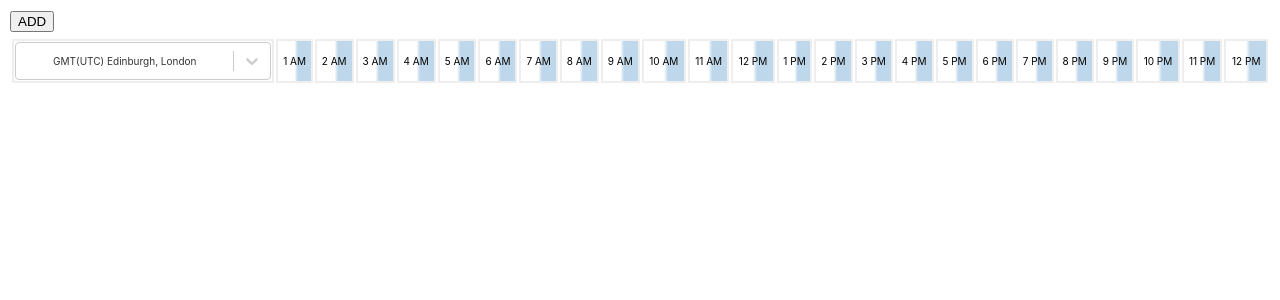
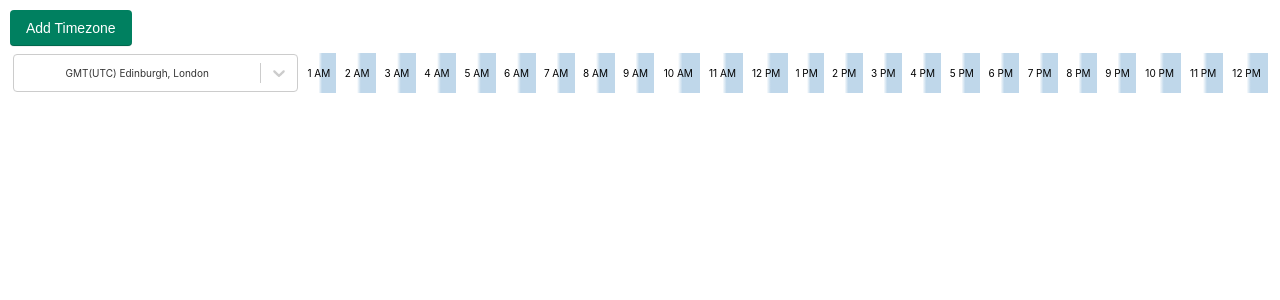
Before and after one commit to jayakrishnancn/timezones, a React (Create React App) app: page / in a window 1280 px wide. Shown: the top 300 px of the page. Built offline with nearby package versions, Linux system fonts and the light colour scheme.

Commit message:
added tests and button

```diff
--- a/src/App.css
+++ b/src/App.css
@@ -9,12 +9,8 @@
 }
 
 .table tr td {
-  border: 2px solid #eee;
   transition: 0.2s;
   cursor: pointer;
-}
-.table tr td:hover {
-  border: 2px solid #36f;
 }
 
 .timeinput {
--- a/src/App.tsx
+++ b/src/App.tsx
@@ -1,6 +1,7 @@
 import { useCallback, useEffect, useState } from "react";
 import Select from "react-select";
 import "./App.css";
+import Button from "./components/button";
 import { timeZones } from "./utils/timezones";
 
 function App() {
@@ -31,11 +32,11 @@ function App() {
   const LONDON_TZ_ID = 37;
   return (
     <div className="App">
-      <button
+      <Button
         onClick={() => setSetStartTimes((prev) => [...prev, LONDON_TZ_ID])}
       >
-        ADD
-      </button>
+        Add Timezone
+      </Button>
 
       <table className="table">
         <tbody>
--- /dev/null
+++ b/src/components/button/index.tsx
@@ -0,0 +1,18 @@
+import { ReactNode } from "react";
+import "./style.css";
+
+interface ButtonProps {
+  children: ReactNode;
+  onClick: () => void;
+}
+
+const Button = (props: ButtonProps) => {
+  const { children, onClick } = props;
+  return (
+    <button className="btn" onClick={onClick}>
+      {children}
+    </button>
+  );
+};
+
+export default Button;
--- /dev/null
+++ b/src/components/button/style.css
@@ -0,0 +1,20 @@
+.btn {
+  display: inline-block;
+  outline: 0;
+  cursor: pointer;
+  text-align: center;
+  border: 0;
+  padding: 7px 16px;
+  min-height: 36px;
+  min-width: 36px;
+  color: #ffffff;
+  background: #008060;
+  border-radius: 4px;
+  font-weight: 500;
+  font-size: 14px;
+  box-shadow: rgba(0, 0, 0, 0.05) 0px 1px 0px 0px,
+    rgba(0, 0, 0, 0.2) 0px -1px 0px 0px inset;
+}
+.btn:hover {
+  background: #006e52;
+}
```
Also changed, not shown: 2 other files (tests, documents, lock files or other folders).
